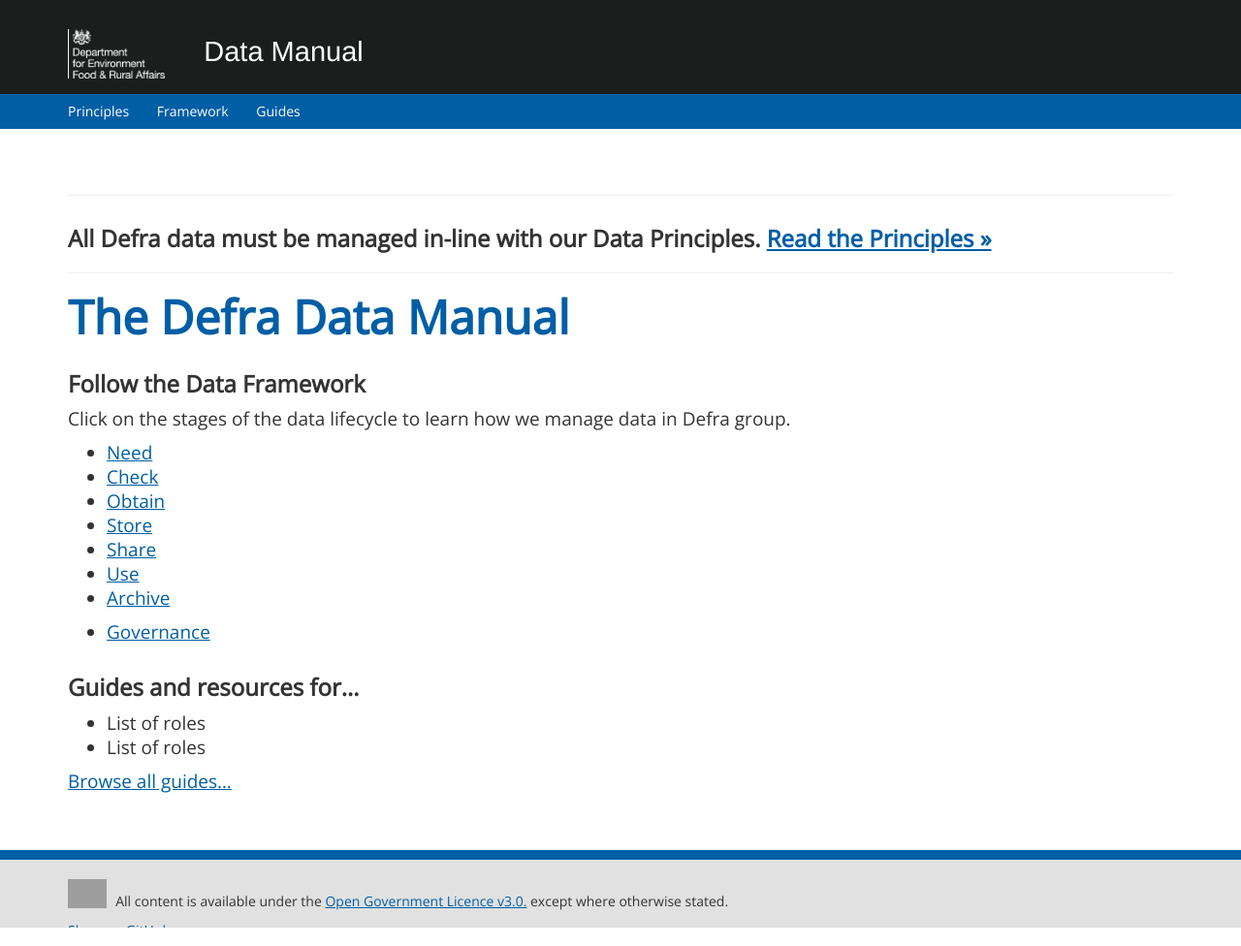
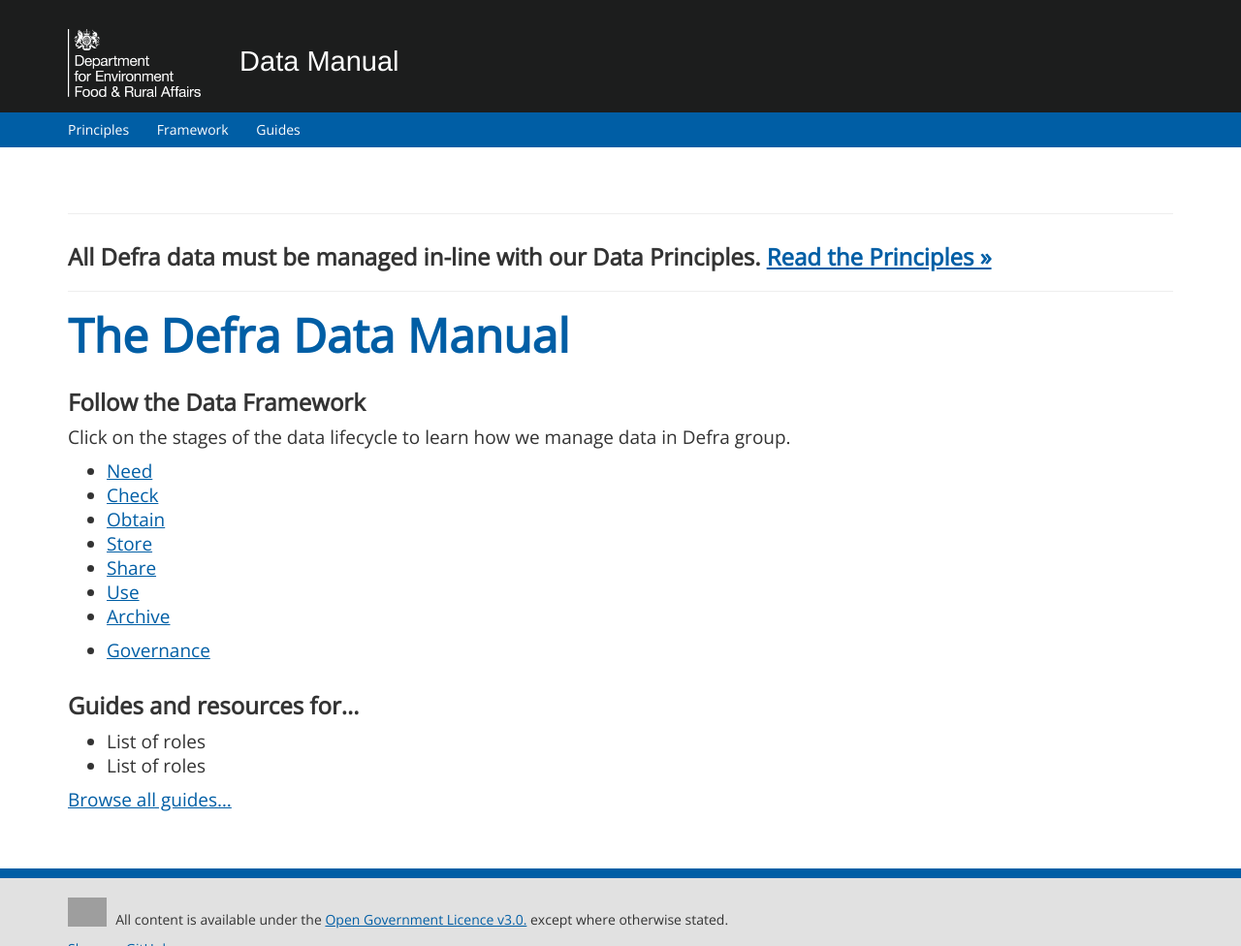
Before and after one commit to andjnewman/DDM, a Jekyll site: the page built from index.md, in a window 1280 px wide. Shown: the whole page at 97% size. Built offline with Jekyll 4.4.1, drawn with Linux system fonts in a browser that asks for light colours.

Commit message:
Revert "Update default.html"
This reverts commit db1ef4c255c286562edfdf79a4681c2c3cbd4c6b.

```diff
--- a/_layouts/default.html
+++ b/_layouts/default.html
@@ -12,7 +12,7 @@
             <div id="blackbar">
     		<div class="container">
 			<p>&nbsp;<p>
-			<h1><img src="{{ site.url }}{{ site.baseurl }}/images/defra_white_sml_aw.png" width="100px" /> &nbsp; &nbsp; Data Manual</h1>
+			<h1><img src="{{ site.url }}{{ site.baseurl }}/images/defra_white_sml_aw.png" width="12%" /> &nbsp; &nbsp; Data Manual</h1>
                 </div>
 
             </div>
```
